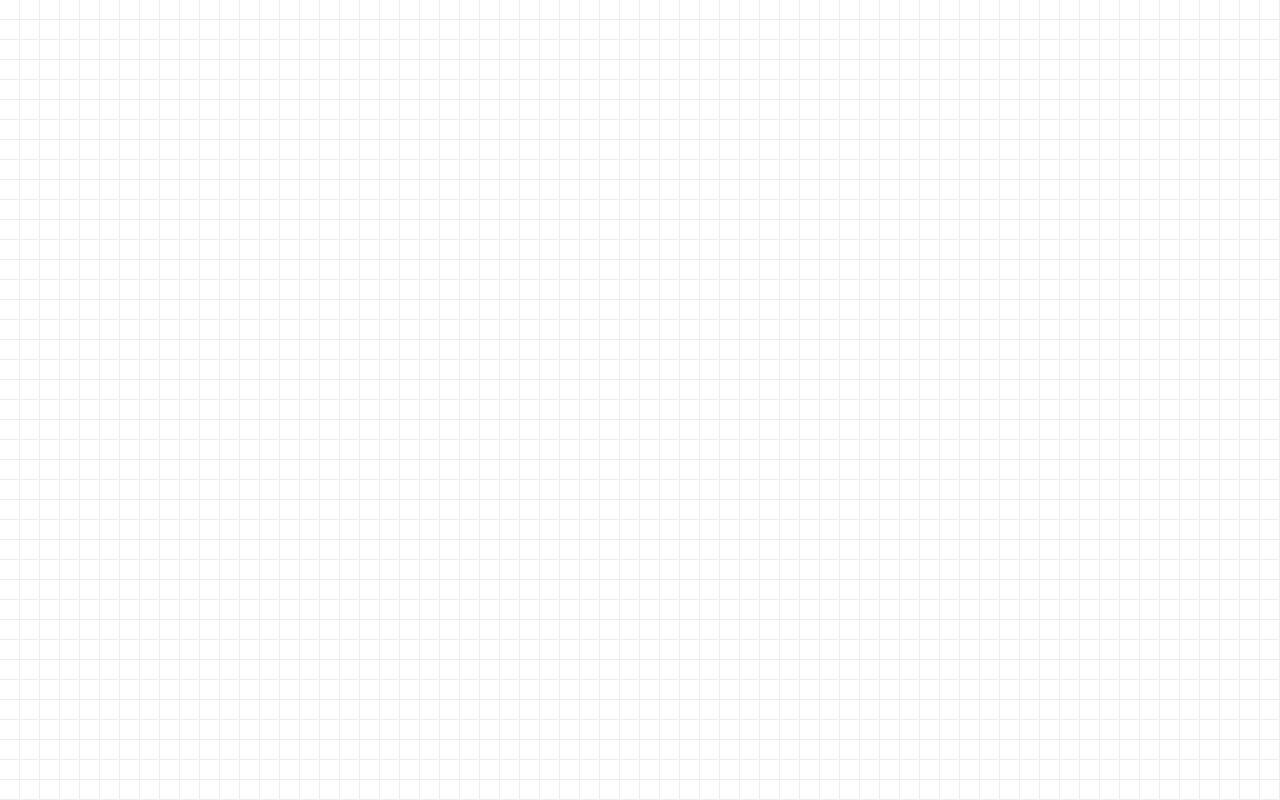
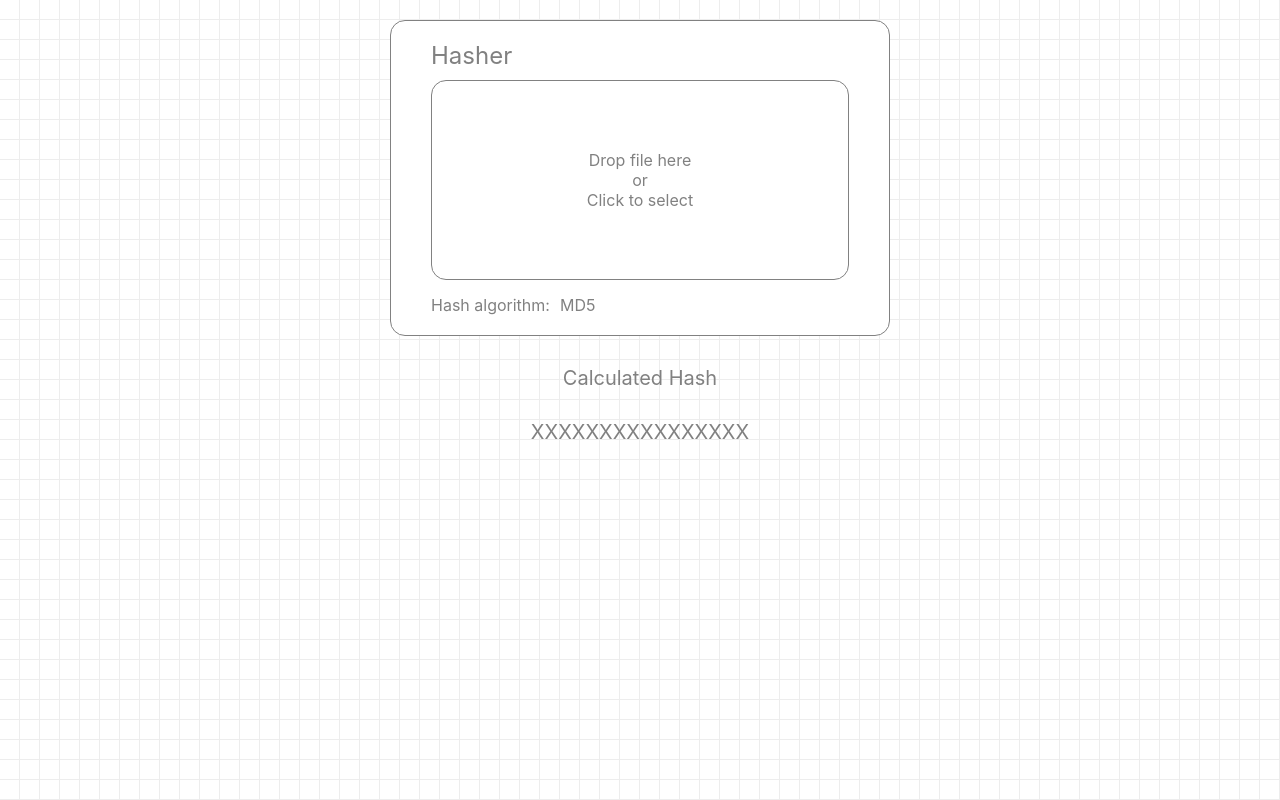
Before and after one commit to Yushkevich-A-A/hasher, a website built with webpack: page src/index.html in a window 1280 px wide. Built offline with nearby package versions, Linux system fonts and the light colour scheme.

Commit message:
html created

```diff
--- a/src/css/style.css
+++ b/src/css/style.css
@@ -16,6 +16,89 @@ body {
   background-image: url('./../image/patternbg.png');
 }
 
+.widget-wrapper {
+  position: absolute;
+  top: 0;
+  right: 0;
+  bottom: 0;
+  left: 0;
+  display: flex;
+  justify-content: center;
+}
+
+.widget {
+  width: 500px;
+  margin-top: 20px;
+}
+
+.block-hasher {
+  background-color: #fff;
+  border: 1px solid #818181;
+  border-radius: 15px;
+  padding: 20px 40px;
+}
+
+.block-hasher_title {
+  font-size: 24px;
+  margin-bottom: 10px;
+}
+
+.block-input-file {
+  position: relative;
+}
+
+.block-input {
+  padding: 20px;
+  height: 200px;
+}
+
+.file-wrapper {
+  position: absolute;
+  top: 0;
+  right: 0;
+  bottom: 0;
+  left: 0;
+  background-color: #fff;
+  border: 1px solid #818181;
+  border-radius: 15px;
+  display: flex;
+  flex-direction: column;
+  justify-content: center;
+  align-items: center;
+}
+
+.block-hasher-mode {
+  position: relative;
+}
+
+.block-mode-info {
+  margin-top: 15px;
+  display: flex;
+}
+
+.selected-mode {
+  margin-left: 10px;
+}
+
+.mode-list {
+  position: absolute;
+  background-color: #fff;
+  border: 1px solid #818181;
+  border-radius: 15px;
+  padding: 10px 20px;
+}
+
+.mode-item:nth-child(n + 2) {
+  margin-top: 5px;
+}
+
+.block-calculated-hash_title,
+.block-calculated-hash-result {
+  font-size: 20px;
+  margin-top: 30px;
+  text-align: center;
+}
+
 .disable {
   display: none;
 }
--- a/src/index.html
+++ b/src/index.html
@@ -5,7 +5,47 @@
   <meta http-equiv="X-UA-Compatible" content="IE=edge">
   <meta name="viewport" content="width=device-width, initial-scale=1.0">
   <title>Document</title>
+  <link rel="stylesheet" href="./css/style.css">
 </head>
 <body>
+  <div class="widget-wrapper">
+    <div class="widget">
+      <div class="block-hasher">
+        <div class="block-hasher-input">
+          <h1 class="block-hasher_title">Hasher</h1>
+          <div class="block-input-file">
+            <div class="block-input">
+              <input type="file" class="input">
+            </div>
+            <div class="file-wrapper">
+              <p class="file-wrapper_text">Drop file here</p>
+              <p class="file-wrapper_text">or</p>
+              <p class="file-wrapper_text">Click to select</p>
+            </div>
+          </div>
+        </div>
+        <div class="block-hasher-mode">
+          <div class="block-mode-info">
+            <span class="block-hasher-algorithm">Hash algorithm:</span>
+            <div class="selected-mode">MD5</div>
+          </div>
+          <ul class="mode-list disable">
+            <li class="mode-item">MD5</li>
+            <li class="mode-item">SHA1</li>
+            <li class="mode-item">SHA256</li>
+            <li class="mode-item">SHA512</li>
+          </ul>
+        </div>
+      </div>
+      <div class="block-calculated-hash">
+        <h2 class="block-calculated-hash_title">
+          Calculated Hash
+        </h2>
+        <div class="block-calculated-hash-result">
+          XXXXXXXXXXXXXXXX
+        </div>
+      </div>
+    </div>
+  </div>
 </body>
 </html>
```
Also changed, not shown: src/js/Widget/DrawWidget/DrawWidget.js (added), src/js/Widget/Widget.js (added).
